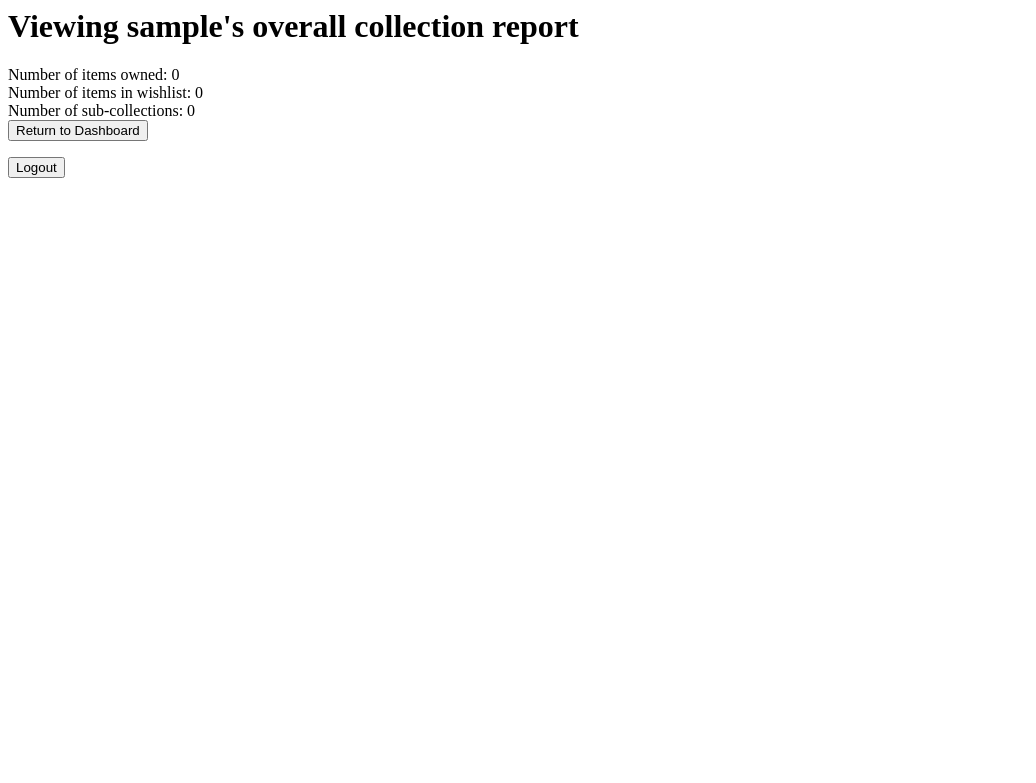
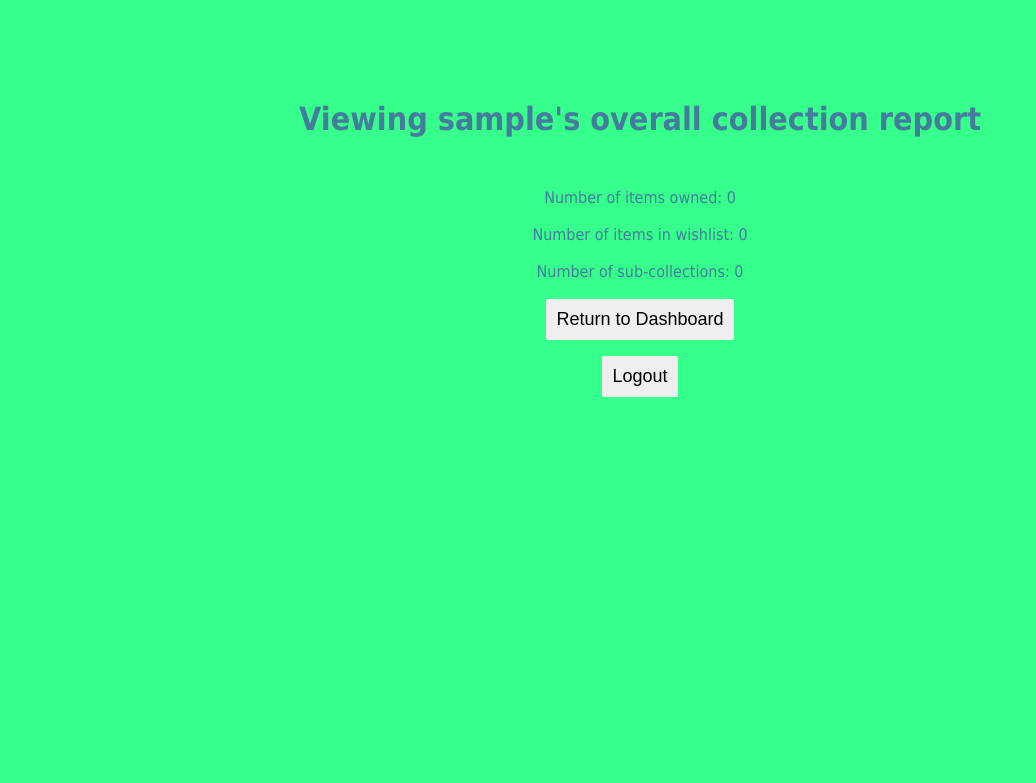
Before and after one commit to khaledm99/Collector-s-Database-App---CPSC-471-Final-Project, a PHP site: page /sup_report.php in a window 1280 px wide. Shown: the top 783 px of the page, without its empty margins (0-1036 px from the left). Run offline with PHP 8.4, Linux system fonts and the light colour scheme; the visitor is signed in with stand-in values (Sample User, id 1); data that the repository does not hold is empty.

Commit message:
Added css

```diff
--- a/sup_report.php
+++ b/sup_report.php
@@ -1,3 +1,40 @@
+<html>
+<style type = "text/css">
+    body {
+        background-color: #37FF8B;
+        /* background-image: url(bg3.png); */
+        background-repeat: no-repeat;
+        background-size: cover;
+        margin: 100px;
+        color: #457B9D;
+
+    }
+    h1 {
+        text-align: center;
+        font-family: tahoma;
+        margin: 50px;
+    }
+    form {
+        text-align: center;
+        font-family: tahoma;
+    }
+    div {
+        text-align: center;
+        font-family: tahoma;
+    }
+    input[type=text] {
+        border: none;
+    }
+    input[type=button], input[type=submit] {
+        border: none;
+        border-radius: 2px;
+        font-size: 18px;
+        padding: 10px;
+    }
+    input[type=submit]:hover {
+        color: #E63946;
+    }
+</style>
 <?php
     session_start();
     $connection = mysqli_connect("localhost","root","password","main");
@@ -23,8 +60,7 @@
         mysqli_stmt_bind_param($prepared_query, 'ssssss', $username, $username, $username, $username, $username, $username);
         if(mysqli_stmt_execute($prepared_query)){
             $result = mysqli_stmt_get_result($prepared_query);
-            echo("Number of items owned: $result->num_rows");
-            // echo("'$result' Items owned");
+            echo("<div>Number of items owned: $result->num_rows</div>");
         } else {
             echo("Error executing SQL");
         }
@@ -40,7 +76,7 @@
         mysqli_stmt_bind_param($prepared_query, 'ssssss', $username, $username, $username, $username, $username, $username);
         if(mysqli_stmt_execute($prepared_query)){
             $result = mysqli_stmt_get_result($prepared_query);
-            echo("Number of items in wishlist: $result->num_rows");
+            echo("<div>Number of items in wishlist: $result->num_rows</div>");
             // echo("'$result' Items owned");
         } else {
             echo("Error executing SQL");
@@ -53,7 +89,7 @@
         mysqli_stmt_bind_param($prepared_query, 's', $username);
         if(mysqli_stmt_execute($prepared_query)){
             $result = mysqli_stmt_get_result($prepared_query);
-            echo("Number of sub-collections: $result->num_rows");
+            echo("<div>Number of sub-collections: $result->num_rows</div>");
             // echo("'$result' Items owned");
         } else {
             echo("Error executing SQL");
@@ -70,10 +106,11 @@
 
 
 
-
+</br>
 <form action="dashboard.php">
     <input type = "submit" name = "Dashboard" value = "Return to Dashboard">
 </form>
 <form action="dashboard.php" method="post">
     <input type = "submit" name = "Logout" value = "Logout">
 </form>
+</body>
```
